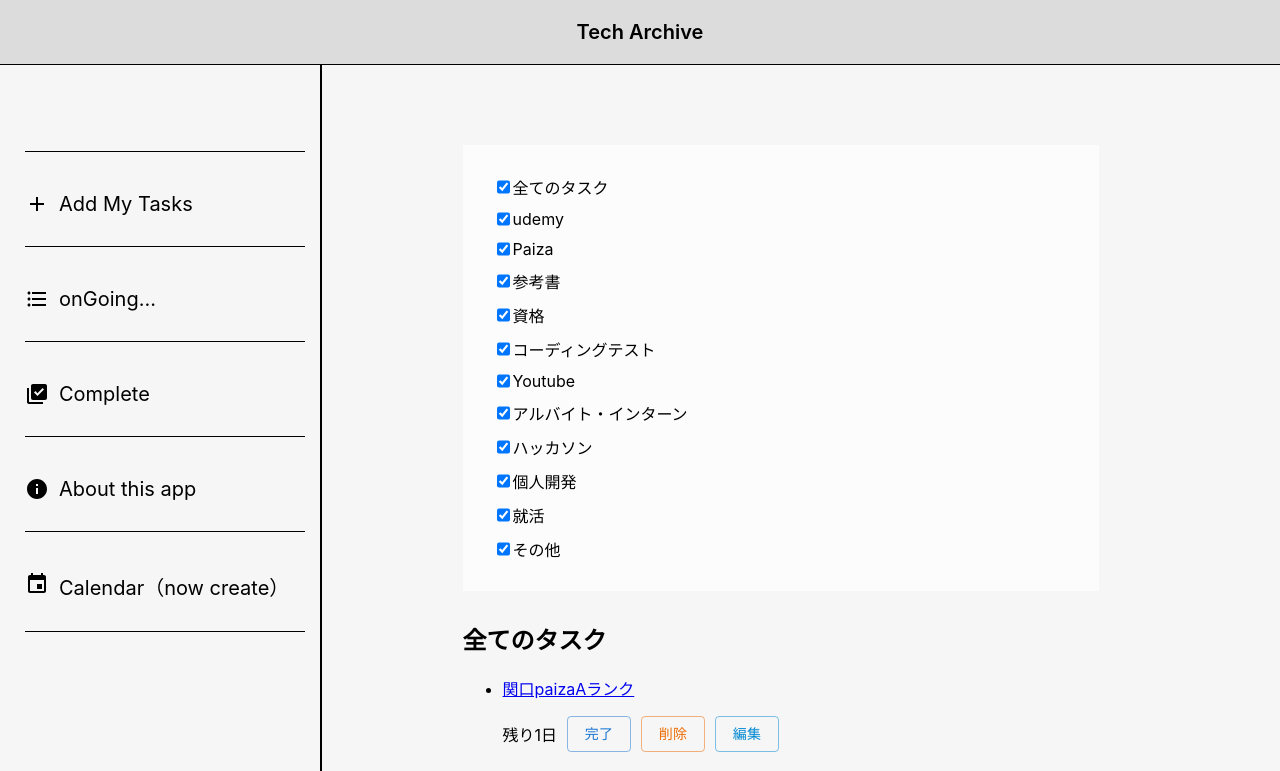
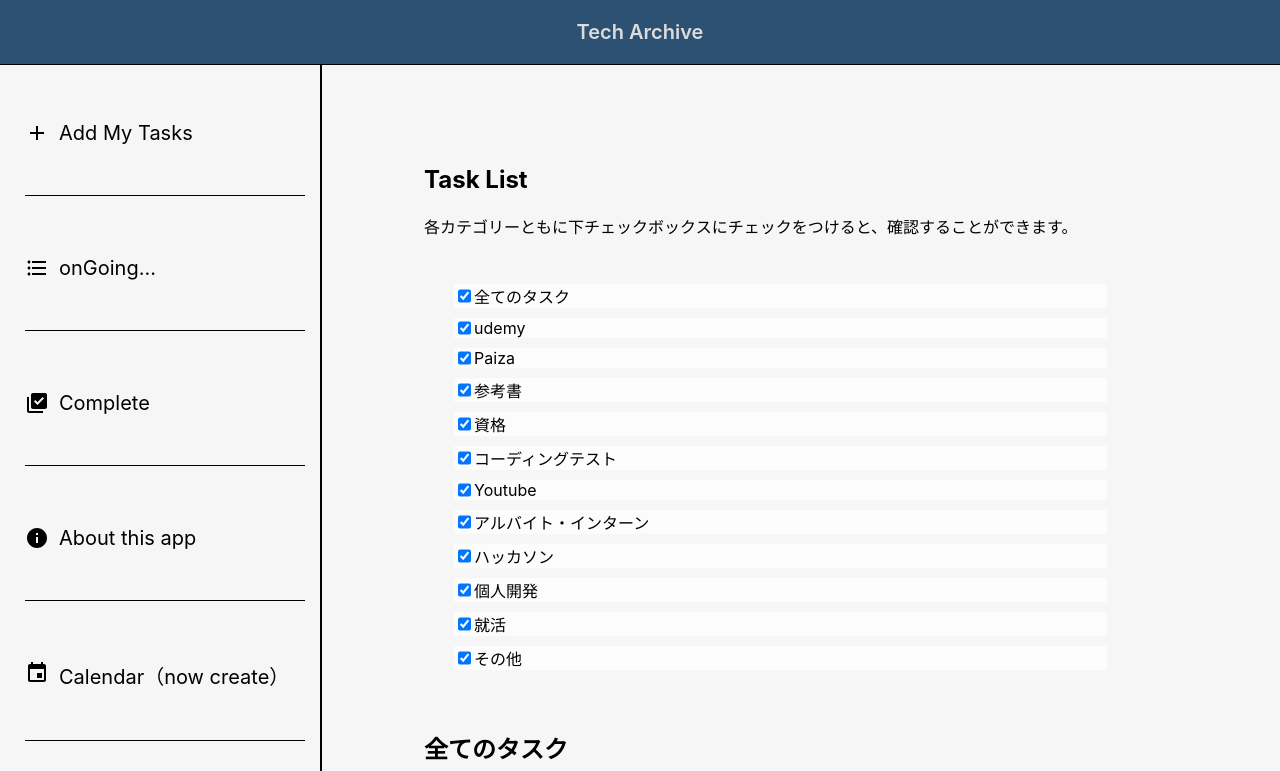
Before and after one commit to wajofjwiaawjfoajofj/todofrontend, a React (Create React App) app: page /list in a window 1280 px wide. Shown: the top 771 px of the page. Built offline with nearby package versions, Linux system fonts and the light colour scheme.

Commit message:
3/14 分　uiux一部改善　　1週間続ける

```diff
--- a/src/Components/List.css
+++ b/src/Components/List.css
@@ -38,7 +38,6 @@
     display: flex;
     flex-direction: column;
     gap: 10px;
-    background-color: rgb(252, 252, 252);
     padding: 30px;
     margin-bottom: 30px;
     width: 100%;
@@ -46,5 +45,20 @@
 
 .checkboxContainer{
     display: flex;
-    flex-direction: row-re;
+    flex-direction: row;
 }
+
+
+@media screen and (min-width:768px){
+   .checkboxContainer{
+    background-color: rgb(252, 252, 252);
+   }
+}
+
+
+@media screen and (max-width:768px){
+    .checkboxContainer{
+        padding: 0;
+        background-color: rgb(246, 246, 246);;
+    }
+}
--- a/src/Components/List.js
+++ b/src/Components/List.js
@@ -54,6 +54,8 @@ const List = () => {
     return (
         <div className='Listmain'>
             <div className='Listwrapper'>
+            <h2>Task List</h2>
+            <p>各カテゴリーともに下チェックボックスにチェックをつけると、確認することができます。</p>
             <Listcollection  todos={todos}   onTodoDelete={handleDelete} onTodoComplete={handleComplete } />
             </div>
         </div>
--- a/src/Components/SideList.css
+++ b/src/Components/SideList.css
@@ -20,12 +20,12 @@
 }
 
 .linkList:nth-of-type(1){
-    margin-top: 70px;
+    margin-top:0;
 }
 
 .linkList{
+    display: flex;
     margin-bottom: 40px;
-    display: flex;
     margin-right: 30px;
     border-bottom: 0.7px solid black;
     width: 100%;
@@ -33,8 +33,7 @@
 }
 
 .linkList:nth-of-type(1){
-    border-top: 0.7px solid black;
-    padding-top: 40px;
+    padding-top: 20px;
 }
 
 
@@ -42,11 +41,18 @@
 
 .Link{
     font-size: 20px;
+    display: flex;
+    flex-direction: row;
 }
 
 
 .muiIcon{
     margin-right: 10px;
+    margin-top: 20px;
+}
+
+.sidebarContent{
+
 }
 
 }
@@ -54,6 +60,9 @@
 /* sp版用のCSS */
 @media screen and (max-width:765px){
     .sideBarwrapper{
+        display: none;
+    }
+    /* .sideBarwrapper{
         display: flex;
         flex-direction: column;
         flex-wrap: wrap;
@@ -70,12 +79,20 @@
     }
     .linkList{
         display: flex;
+        align-items: center;
         margin-bottom: 5px;
         margin-top: none;
     }
 
+    .Link{
+        display: flex;
+        flex-direction: row;
+    }
+
     .muiIcon{
         margin-right: 10px;
+        margin-top: 10px;
     }
+ */
 
 }
--- a/src/Components/SideList.js
+++ b/src/Components/SideList.js
@@ -12,24 +12,19 @@ const SideList = () => {
     <>
     <ul className='sideBarwrapper'>
      <li className='linkList'>
-     <AddIcon className='muiIcon'  />
-     <Link to="/" className='Link'>Add My Tasks</Link>
+     <Link to="/" className='Link'> <AddIcon className='muiIcon'  /><p className='sidebarContent'>Add My Tasks</p></Link>
      </li>
      <li className='linkList'>
-     <FormatListBulletedIcon className='muiIcon' />
-     <Link to="/list" className='Link'>onGoing...</Link>
+     <Link to="/list" className='Link'> <FormatListBulletedIcon className='muiIcon' /> <p className='sidebarContent'>onGoing...</p></Link>
      </li>
      <li className='linkList'>
-     <LibraryAddCheckIcon  className='muiIcon' />
-     <Link to="/complete" className='Link'>Complete</Link>
+     <Link to="/complete" className='Link'> <LibraryAddCheckIcon  className='muiIcon' /><p className='sidebarContent'>Complete</p></Link>
      </li>
      <li className='linkList'>
-     <InfoIcon  className='muiIcon' />
-     <Link to="/about" className='Link'>About this app</Link>
+     <Link to="/about" className='Link'> <InfoIcon  className='muiIcon' /><p className='sidebarContent'>About this app</p></Link>
      </li>
      <li className='linkList'>
-     <CalendarIcon  className='muiIcon' />
-     <Link to="/calendar" className='Link'>Calendar（now create）</Link>
+     <Link to="/calendar" className='Link'><CalendarIcon  className='muiIcon' /><p className='sidebarContent'>Calendar（now create）</p></Link>
      </li>
      </ul>
     </>
--- a/src/Components/TopBar.css
+++ b/src/Components/TopBar.css
@@ -4,7 +4,8 @@
     align-items: center;
     padding: 20px;
     border-bottom: 0.5px solid black;
-    background-color:#DCDCDC;
+    color:#DCDCDC;
+    background-color: #2c5172;
 }
 
 
@@ -15,7 +16,10 @@
       z-index: 999;
       left: 0;
       border-bottom: none;
-      background-color: #DCDCDC;
+      color: #DCDCDC;
+      background-color: #2c5172;
+      padding-left: 0;
+      padding-right: 0;
       width: 100%;
     }
   }
```
Also changed, not shown: 1 other file (tests, documents, lock files or other folders).
